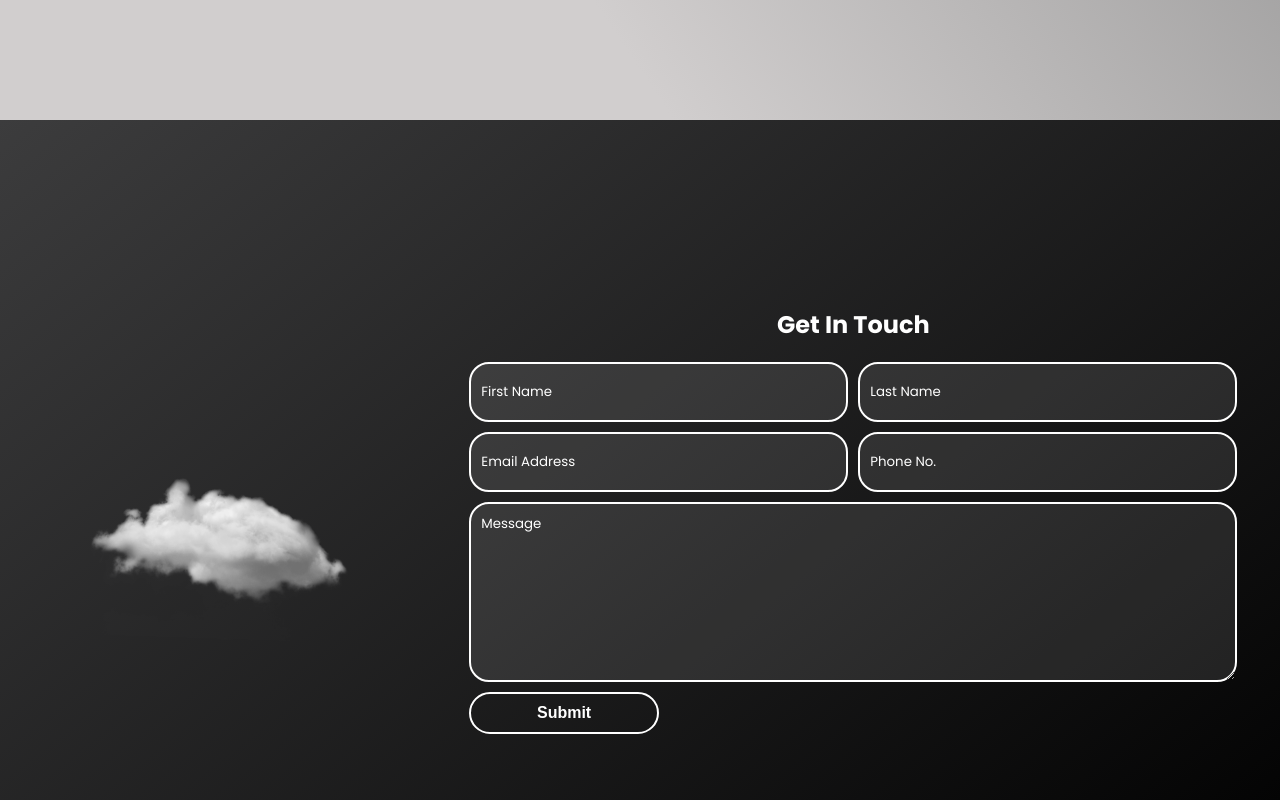
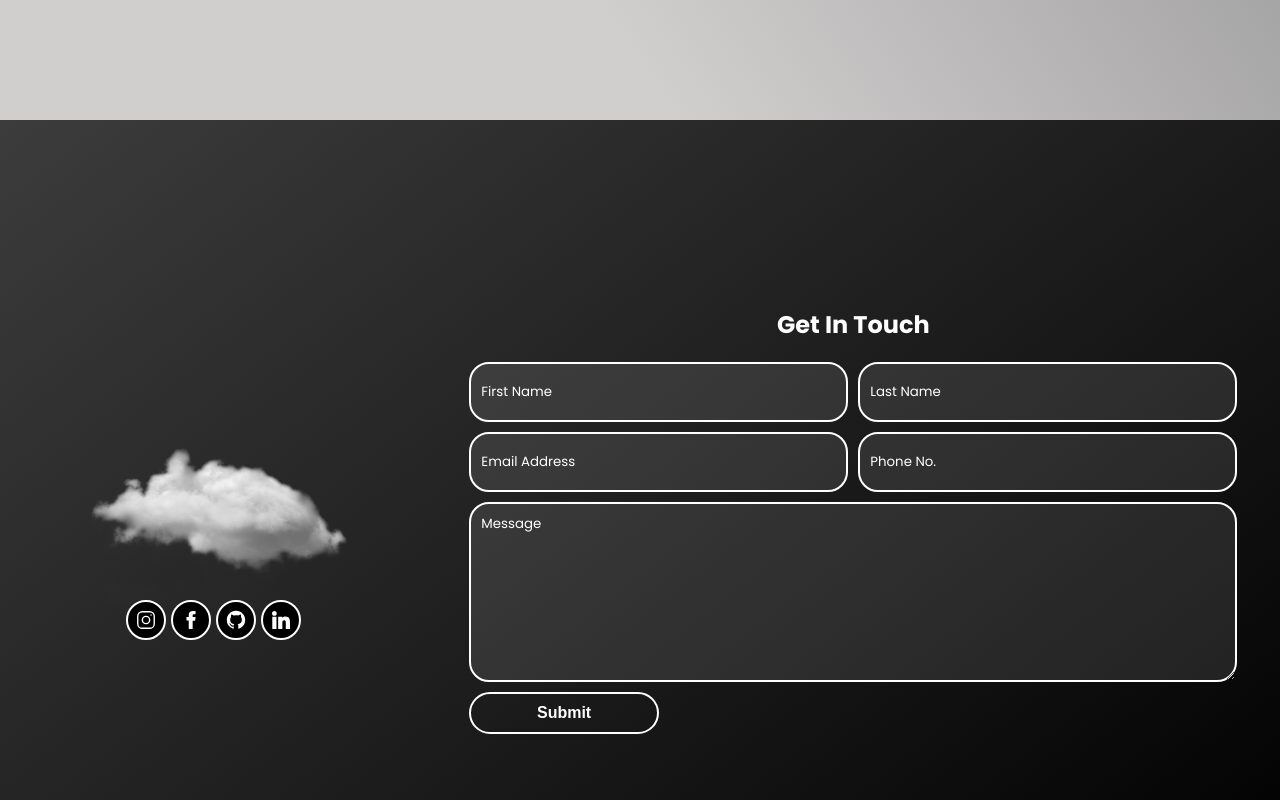
Before and after one commit to RicardoBaezaC/portfolio-ricardobzc, a React (Create React App) app: page / in a window 1280 px wide. Shown: the part 3080-3880 px from the top of the page. Built offline with nearby package versions, Linux system fonts and the light colour scheme; the HTML template or start-up script is replaced by a standard one.

Commit message:
cambio contact

```diff
--- a/src/components/ContactForm/ContactForm.css
+++ b/src/components/ContactForm/ContactForm.css
@@ -67,9 +67,11 @@
     display: flex;
     justify-content: center;
     align-items: center;
+    display: flex;
+    flex-direction: column;
 }
 
-.contact-container-img img{
+.contact-container-img > img{
     height: 220px;
     animation: cloud-movement 3s ease-in-out infinite alternate;
 }
--- a/src/components/ContactForm/ContactForm.js
+++ b/src/components/ContactForm/ContactForm.js
@@ -3,6 +3,11 @@ import Clouds from '../../assets/img/clouds.png'
 import { useState } from 'react'
 import axios from 'axios'
 import { Alert } from '../Alert/Alert'
+import { SocialIcon } from '../SocialIcon/SocialIcon'
+import instagram from '../../assets/img/instagram.svg'
+import linkedin from '../../assets/img/linkedin.svg'
+import github from '../../assets/img/github.svg'
+import facebook from '../../assets/img/facebook.svg'
 
 
 export const ContactForm = () => {
@@ -49,6 +54,12 @@ export const ContactForm = () => {
         <section className="contact-container" id="contact">
             <div className="contact-container-img">
                 <img src={Clouds} alt="clouds"/>
+                <div className="footer-icon-container">
+                    <SocialIcon name="instagram" image={instagram} url="https://www.instagram.com/ricardobaezac/" />
+                    <SocialIcon name="facebook" image={facebook} url="https://web.facebook.com/ricardo.baezacandor.3" />
+                    <SocialIcon name="github" image={github} url="https://github.com/RicardoBaezaC" />
+                    <SocialIcon name="linkedin" image={linkedin} url="https://www.linkedin.com/in/jos%C3%A9-ricardo-baeza-candor-864a55242/" />
+                </div>
             </div>
             <div className="contact-form-container">
                 <h2>Get In Touch</h2>
--- a/src/index.css
+++ b/src/index.css
@@ -20,27 +20,3 @@ body{
   overflow-x: hidden;
   font-family: "Poppins", sans-serif;
 }
-
-.skeleton{
-  opacity: 0.7;
-  animation: skeleton-loading 0.5s linear infinite alternate;
-}
-
-@keyframes skeleton-loading {
-  0%{
-    background: lightgray;
-  }
-  100%{
-    background: white;
-  }
-}
-
-.card-header-title.skeleton{
-  width: 100%;
-  height: 1rem;
-}
-
-.card-content.skeleton{
-  width: 100%;
-  height: 1rem;
-}
```
Also changed, not shown: src/pages/Home.js (added).
